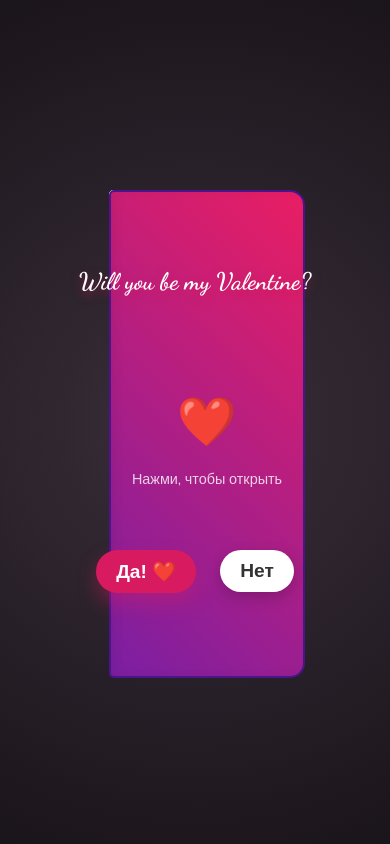
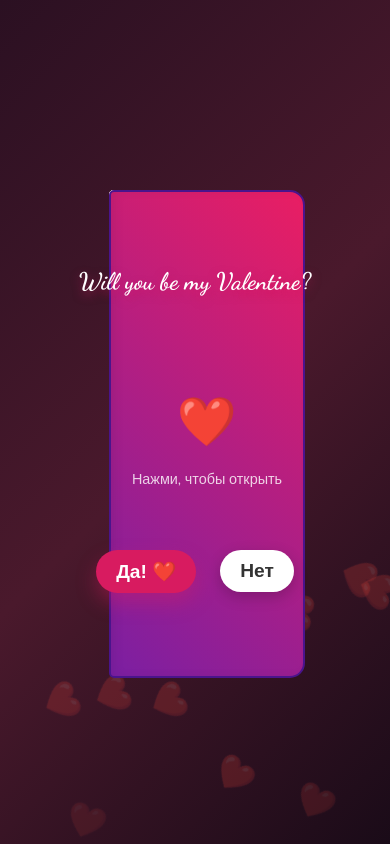
Before and after one commit to leopalladium/valentine-checker, a Nuxt app in the folder frontend/: page / in a window 390 px wide. Built offline with nearby package versions, Linux system fonts and the light colour scheme.

Commit message:
Add swipe support and enhance mobile navigation for improved user interaction

```diff
--- a/frontend/app/app.vue
+++ b/frontend/app/app.vue
@@ -153,6 +153,30 @@ const restartQuiz = () => {
   quizCompleted.value = false
 }
 
+// --- SWIPE SUPPORT ---
+const touchStartX = ref(0)
+const touchEndX = ref(0)
+
+const handleTouchStart = (e) => {
+  touchStartX.value = e.changedTouches[0].screenX
+}
+
+const handleTouchEnd = (e) => {
+  touchEndX.value = e.changedTouches[0].screenX
+  handleSwipe()
+}
+
+const handleSwipe = () => {
+  if (!accepted.value) return // Don't swipe if not accepted yet
+  const threshold = 50
+  if (touchEndX.value < touchStartX.value - threshold) {
+    nextPage()
+  }
+  if (touchEndX.value > touchStartX.value + threshold) {
+    prevPage()
+  }
+}
+
 // --- Z-INDEX LOGIC ---
 const getZIndex = (pageIndex) => {
   // If page is flipped (current page > page index), it goes to the left stack.
@@ -163,7 +187,12 @@ const getZIndex = (pageIndex) => {
 </script>
 
 <template>
-  <div class="scene">
+  <div class="scene" @touchstart="handleTouchStart" @touchend="handleTouchEnd">
+    <!-- Background Particles (CSS only simple decorative elements) -->
+    <div class="bg-hearts">
+      <div class="bg-heart" v-for="n in 10" :key="n" :style="{ left: Math.random()*100 + '%', animationDelay: Math.random()*5 + 's' }">❤️</div>
+    </div>
+
     <!-- Letter Overlay -->
     <div v-if="showLetter" class="letter-overlay" @click.self="closeLetter">
       <div class="letter-paper">
@@ -243,9 +272,8 @@ const getZIndex = (pageIndex) => {
                 Я обещаю быть твоей поддержкой, твоей радостью
                 и тем, кто будет рядом и всегда приносит шоколадки. 🍫
               </p>
-              <div class="nav-actions">
-                <button class="small-btn" @click="nextPage">Далее ➡️</button>
-              </div>
+              <!-- Internal Nav Removed for Cleaner Look on Desktop, Swipe/Click works -->
+              <div class="mobile-hint">Swipe to turn ➡️</div>
             </div>
           </div>
           <div class="back">
@@ -299,10 +327,6 @@ const getZIndex = (pageIndex) => {
                 <p class="love-note">
                   "Collection of our happiest moments."
                 </p>
-                <div class="nav-actions">
-                  <button class="small-btn" @click="prevPage">⬅️ Back</button>
-                  <button class="small-btn" @click="nextPage">Quiz ➡️</button>
-                </div>
              </div>
           </div>
           <div class="back">
@@ -316,7 +340,7 @@ const getZIndex = (pageIndex) => {
                  <button class="small-btn" @click="restartQuiz">Start Quiz ▶️</button>
                </div>
 
-               <button class="small-btn" v-if="quizCompleted" @click="nextPage">See Prize ➡️</button>
+               <div class="score" v-if="quizCompleted">All done! 🏆</div>
             </div>
           </div>
         </div>
@@ -358,10 +382,6 @@ const getZIndex = (pageIndex) => {
                 <div v-else class="waiting-state">
                    <p>Click "Start Quiz" on the left page!</p>
                 </div>
-
-                <div class="nav-actions bottom" v-if="!quizCompleted">
-                    <button class="small-btn" @click="prevPage">⬅️ Back</button>
-                </div>
              </div>
           </div>
           <div class="back">
@@ -369,29 +389,27 @@ const getZIndex = (pageIndex) => {
              <div class="content final-decor">
                <h3>Just for you...</h3>
                <div class="decor-heart">💌</div>
+               <p>Open the envelope on the right...</p>
              </div>
           </div>
         </div>
 
-        <!-- PAGE 4: LETTER -->
+        <!-- PAGE 4: LETTER (Redesigned as Page Envelope) -->
         <div
           class="page page-4"
           style="z-index: 6;"
         >
           <div class="front">
-             <div class="content letter-page">
-                <h3>Read Me</h3>
-                <div class="envelope-container" @click="openLetter">
-                   <div class="envelope">
-                     <div class="envelope-flap"></div>
-                     <div class="envelope-pocket"></div>
-                     <div class="envelope-letter"></div>
-                   </div>
-                   <span class="click-hint">Click to open 👆</span>
+             <div class="content envelope-page-content" @click="openLetter">
+                <div class="page-pocket">
+                  <div class="pocket-front">
+                     <span class="wax-seal">❤️</span>
+                  </div>
+                  <div class="paper-peek">
+                    Dear Valentine...
+                  </div>
                 </div>
-                <div class="nav-actions bottom">
-                  <button class="small-btn" @click="prevPage">⬅️ Back</button>
-                </div>
+                <span class="click-hint">Tap to Read Letter</span>
              </div>
           </div>
           <div class="back"></div>
@@ -399,6 +417,14 @@ const getZIndex = (pageIndex) => {
 
       </div>
     </div>
+
+    <!-- PC Navigation Controls (Under the book) -->
+    <div class="pc-controls" v-if="accepted">
+      <button class="nav-btn" @click="prevPage" :disabled="currentPage === 0">❮ Prev</button>
+      <span class="page-indicator">{{ currentPage }} / {{ totalPages }}</span>
+      <button class="nav-btn" @click="nextPage" :disabled="currentPage === totalPages">Next ❯</button>
+    </div>
+
   </div>
 </template>
 
@@ -410,7 +436,7 @@ html, body {
   padding: 0;
   width: 100%;
   height: 100%;
-  background: #201e21; /* Dark elegant background */
+  background: #201e21;
   font-family: 'Nunito', sans-serif;
   overflow: hidden;
 }
@@ -419,10 +445,41 @@ html, body {
   width: 100vw;
   height: 100vh;
   display: flex;
+  flex-direction: column; /* Stack controls below book on PC */
   justify-content: center;
   align-items: center;
   perspective: 1500px;
-  background-image: radial-gradient(circle at center, #3a2e3a 0%, #1a151a 100%);
+  /* Better Background */
+  background: linear-gradient(135deg, #2b1022 0%, #4a192c 50%, #1a0b18 100%);
+  position: relative;
+  overflow: hidden;
+}
+
+/* Floating BG Hearts */
+.bg-hearts {
+  position: absolute;
+  top: 0;
+  left: 0;
+  width: 100%;
+  height: 100%;
+  pointer-events: none;
+  z-index: 0;
+  overflow: hidden;
+}
+.bg-heart {
+  position: absolute;
+  bottom: -50px;
+  font-size: 2rem;
+  opacity: 0.1;
+  animation: floatUp 10s infinite linear;
+  color: #d81b60;
+}
+
+@keyframes floatUp {
+  0% { transform: translateY(0) rotate(0deg); opacity: 0; }
+  10% { opacity: 0.2; }
+  90% { opacity: 0.2; }
+  100% { transform: translateY(-110vh) rotate(360deg); opacity: 0; }
 }
 
 /* --- DECISION LAYER --- */
@@ -872,8 +929,120 @@ html, body {
   50% { transform: translateY(-5px); }
 }
 
+/* PC Controls */
+.pc-controls {
+  margin-top: 40px;
+  display: flex;
+  gap: 20px;
+  align-items: center;
+  z-index: 100;
+  background: rgba(0,0,0,0.3);
+  padding: 10px 20px;
+  border-radius: 30px;
+  backdrop-filter: blur(5px);
+}
+.nav-btn {
+  background: transparent;
+  border: 2px solid #ff80ab;
+  color: #ff80ab;
+  padding: 8px 20px;
+  border-radius: 20px;
+  cursor: pointer;
+  font-family: 'Nunito', sans-serif;
+  font-weight: bold;
+  transition: all 0.2s;
+}
+.nav-btn:hover:not(:disabled) {
+  background: #ff80ab;
+  color: white;
+}
+.nav-btn:disabled {
+  opacity: 0.3;
+  cursor: not-allowed;
+  border-color: #555;
+  color: #555;
+}
+.page-indicator {
+  color: rgba(255,255,255,0.7);
+  font-family: 'Nunito', sans-serif;
+}
+
+/* Page Envelope Design */
+.envelope-page-content {
+  display: flex;
+  flex-direction: column;
+  justify-content: center;
+  align-items: center;
+  background: #f8bbd0; /* Envelope color */
+  border: 10px solid #f48fb1;
+  box-shadow: inset 0 0 20px rgba(0,0,0,0.1);
+  position: relative;
+}
+.page-pocket {
+  position: relative;
+  width: 200px;
+  height: 250px;
+  display: flex;
+  justify-content: center;
+  align-items: flex-end;
+  cursor: pointer;
+}
+.pocket-front {
+  position: absolute;
+  bottom: 0;
+  width: 100%;
+  height: 60%;
+  background: #ec407a;
+  border-radius: 0 0 10px 10px;
+  z-index: 2;
+  display: flex;
+  justify-content: center;
+  align-items: center;
+  box-shadow: 0 -2px 5px rgba(0,0,0,0.1);
+}
+.paper-peek {
+  width: 90%;
+  height: 90%;
+  background: white;
+  border-radius: 5px;
+  padding: 10px;
+  box-shadow: 0 0 5px rgba(0,0,0,0.2);
+  z-index: 1;
+  transform: translateY(-20px);
+  transition: transform 0.3s;
+  font-family: 'Dancing Script', cursive;
+  font-size: 1.2rem;
+  color: #880e4f;
+  text-align: center;
+}
+.page-pocket:hover .paper-peek {
+  transform: translateY(-50px);
+}
+.wax-seal {
+  font-size: 2.5rem;
+  color: #880e4f;
+  text-shadow: 0 2px 2px rgba(0,0,0,0.3);
+}
+
+/* Mobile Hints */
+.mobile-hint {
+  display: none;
+  font-size: 0.8rem;
+  opacity: 0.6;
+  margin-top: 10px;
+  color: #d81b60;
+}
+
 /* --- MOBILE RESPONSIVENESS (АДАПТИВНОСТЬ) --- */
 @media (max-width: 768px) {
+  .pc-controls {
+    display: none; /* Hide PC controls on mobile */
+  }
+
+  .mobile-hint {
+    display: block; /* Show hint to swipe */
+  }
+
   /* Adjust book size to fit mobile screen width */
   .book-container {
     width: 44vw; /* Slightly narrower to ensure margins */
@@ -920,11 +1089,22 @@ html, body {
 
   /* Prevent buttons from being squashed or pushed out */
   .nav-actions {
-    flex-shrink: 0;
-    margin-top: auto;
-    margin-bottom: 20px; /* Ensure safe distance from bottom edge */
-    z-index: 20; /* Ensure clickable */
-    position: relative;
+     /* Hide internal nav actions on mobile if we have swipe,
+        but maybe keep for Quiz/Game specifics */
+     display: none;
+  }
+
+  /* Quiz/etc buttons that we WANT to keep */
+  .quiz-intro .start-quiz-box, .quiz-result .nav-actions, .quiz-intro button {
+     display: block;
+  }
+
+  .quiz-board .nav-actions.bottom {
+    display: none; /* Hide "Back" on quiz page, use swipe */
+  }
+
+  .letter-page .nav-actions {
+    display: none;
   }
 
   /* Adjust Photo Grid to be more flexible */
```
